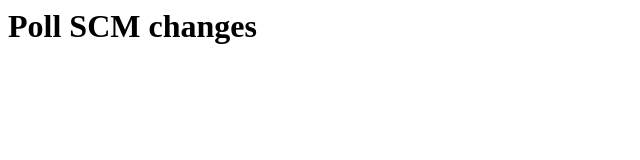
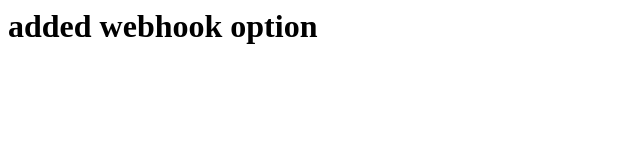
Before and after one commit to Ajay-dops/sample-b5, a plain HTML site: page index.html in a window 1280 px wide. Shown: the whole page, without its empty margins (0-640 px from the left). Drawn offline with Linux system fonts and the light colour scheme.

Commit message:
Update index.html

```diff
--- a/index.html
+++ b/index.html
@@ -1 +1 @@
-<h1>Poll SCM changes</h1>
+<h1>added webhook option</h1>
```
